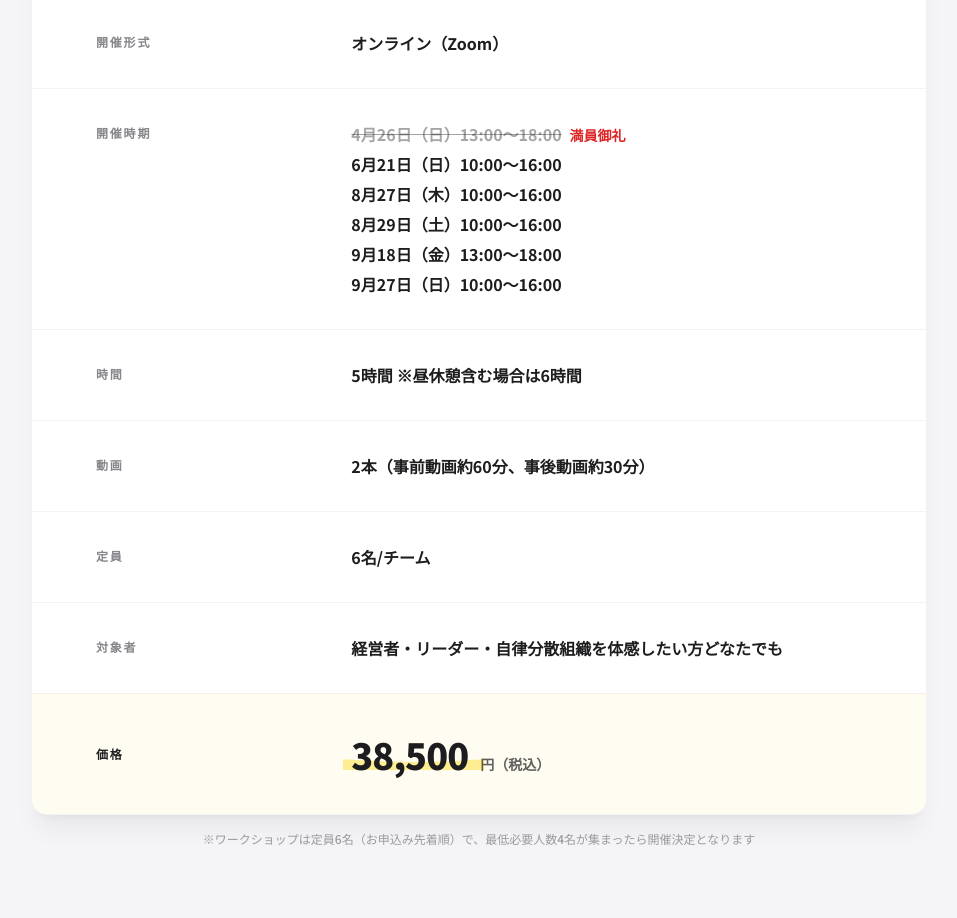
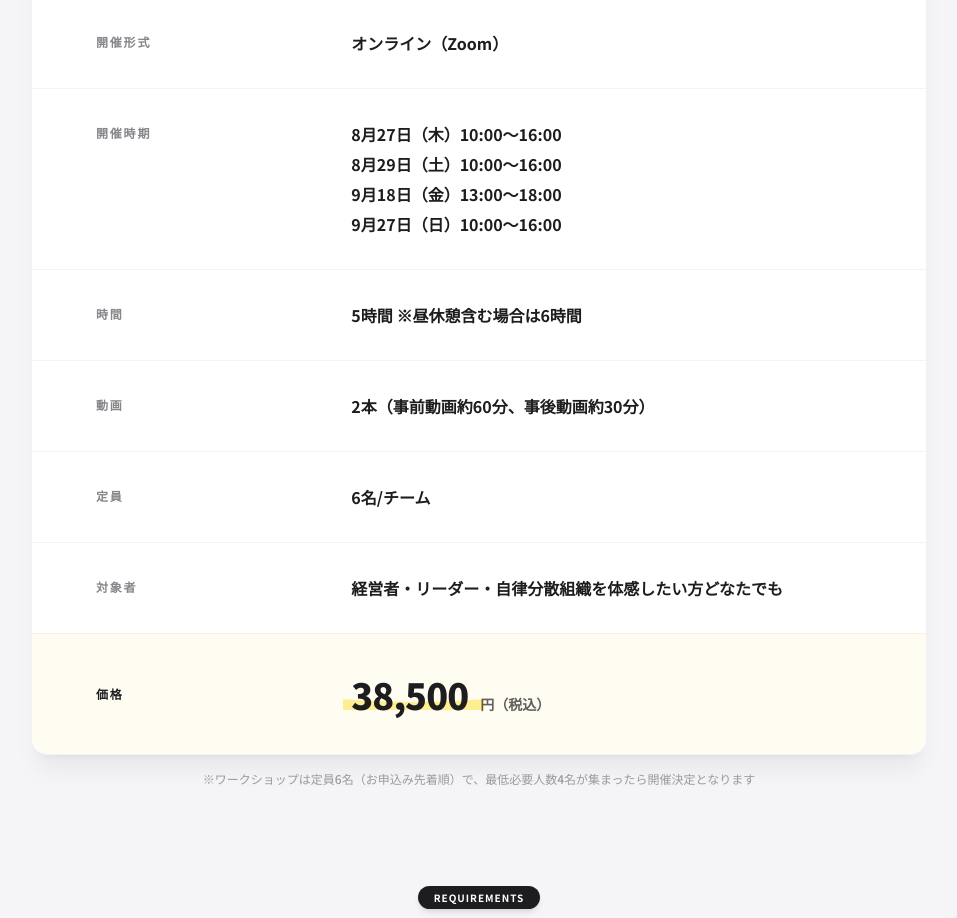
Before and after one commit to ke007007/dxo_seminar, a React (Vite) app: page / in a window 1280 px wide. Shown: the part 8386-9304 px from the top of the page, without its empty margins (161-1118 px from the left). Built offline with nearby package versions, Linux system fonts and the light colour scheme; a web font is replaced by a local one.

Commit message:
fix: 4/26・6/21の開催日程を削除

```diff
--- a/components/Overview.tsx
+++ b/components/Overview.tsx
@@ -24,8 +24,6 @@ export const Overview: React.FC = () => {
                     label: "開催時期",
                     value: (
                         <div className="flex flex-col space-y-1">
-                            <span><span className="line-through text-brand-black/40">4月26日（日）13:00～18:00</span><span className="text-red-600 font-black ml-2 text-sm">満員御礼</span></span>
-                            <span>6月21日（日）10:00〜16:00</span>
                             <span>8月27日（木）10:00〜16:00</span>
                             <span>8月29日（土）10:00〜16:00</span>
                             <span>9月18日（金）13:00〜18:00</span>
--- a/index.html
+++ b/index.html
@@ -111,7 +111,6 @@
       "location": { "@type": "VirtualLocation", "url": "https://1daydxo.tebanasu-lab.com/" },
       "organizer": { "@type": "Organization", "name": "手放す経営ラボラトリー", "url": "https://dxo.tebanasu-lab.com/" },
       "subEvent": [
-        { "@type": "Event", "name": "1day体験会 6月21日回", "startDate": "2026-06-21T10:00:00+09:00", "endDate": "2026-06-21T16:00:00+09:00" },
         { "@type": "Event", "name": "1day体験会 8月27日回", "startDate": "2026-08-27T10:00:00+09:00", "endDate": "2026-08-27T16:00:00+09:00" },
         { "@type": "Event", "name": "1day体験会 8月29日回", "startDate": "2026-08-29T10:00:00+09:00", "endDate": "2026-08-29T16:00:00+09:00" },
         { "@type": "Event", "name": "1day体験会 9月18日回", "startDate": "2026-09-18T13:00:00+09:00", "endDate": "2026-09-18T18:00:00+09:00" },
```
